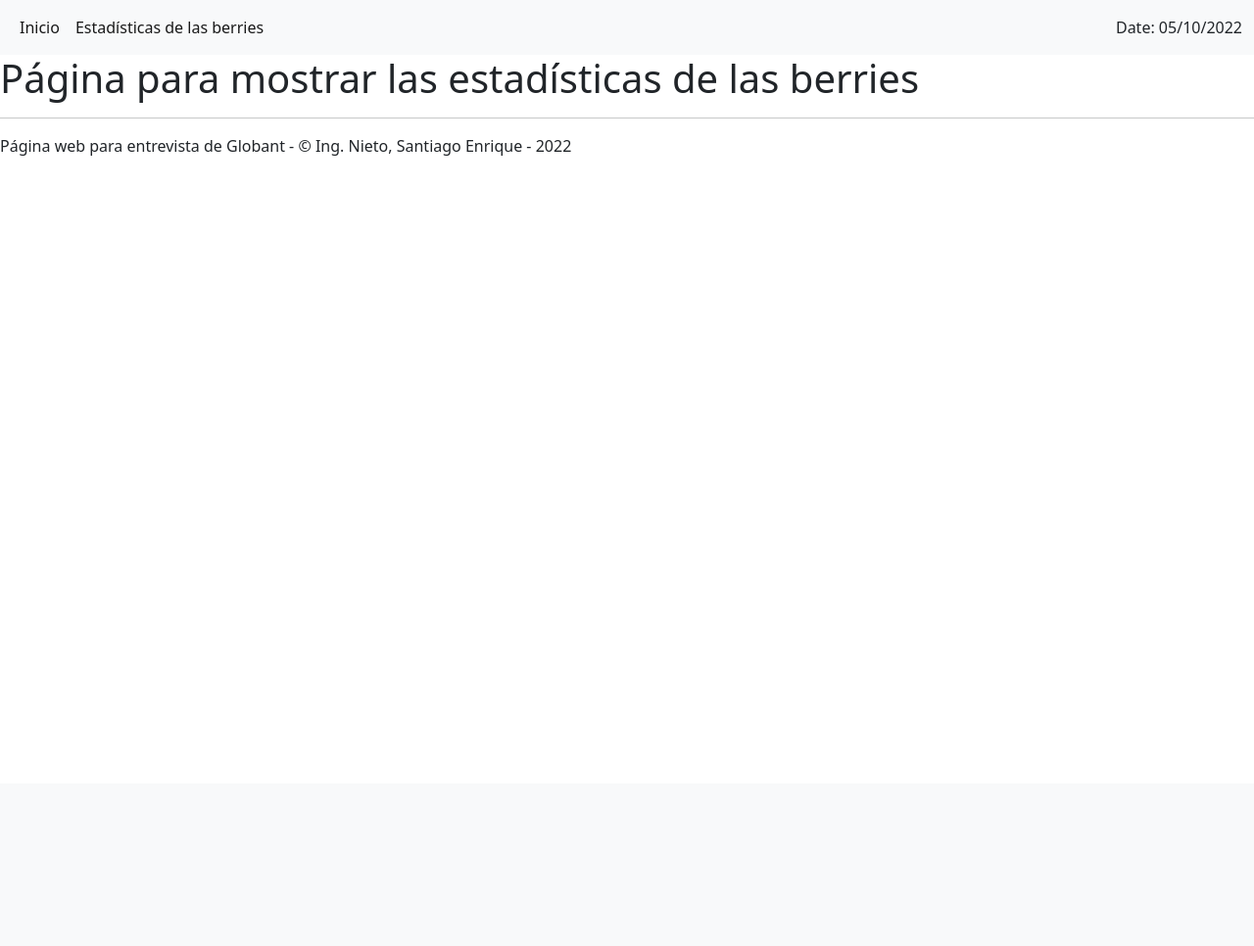
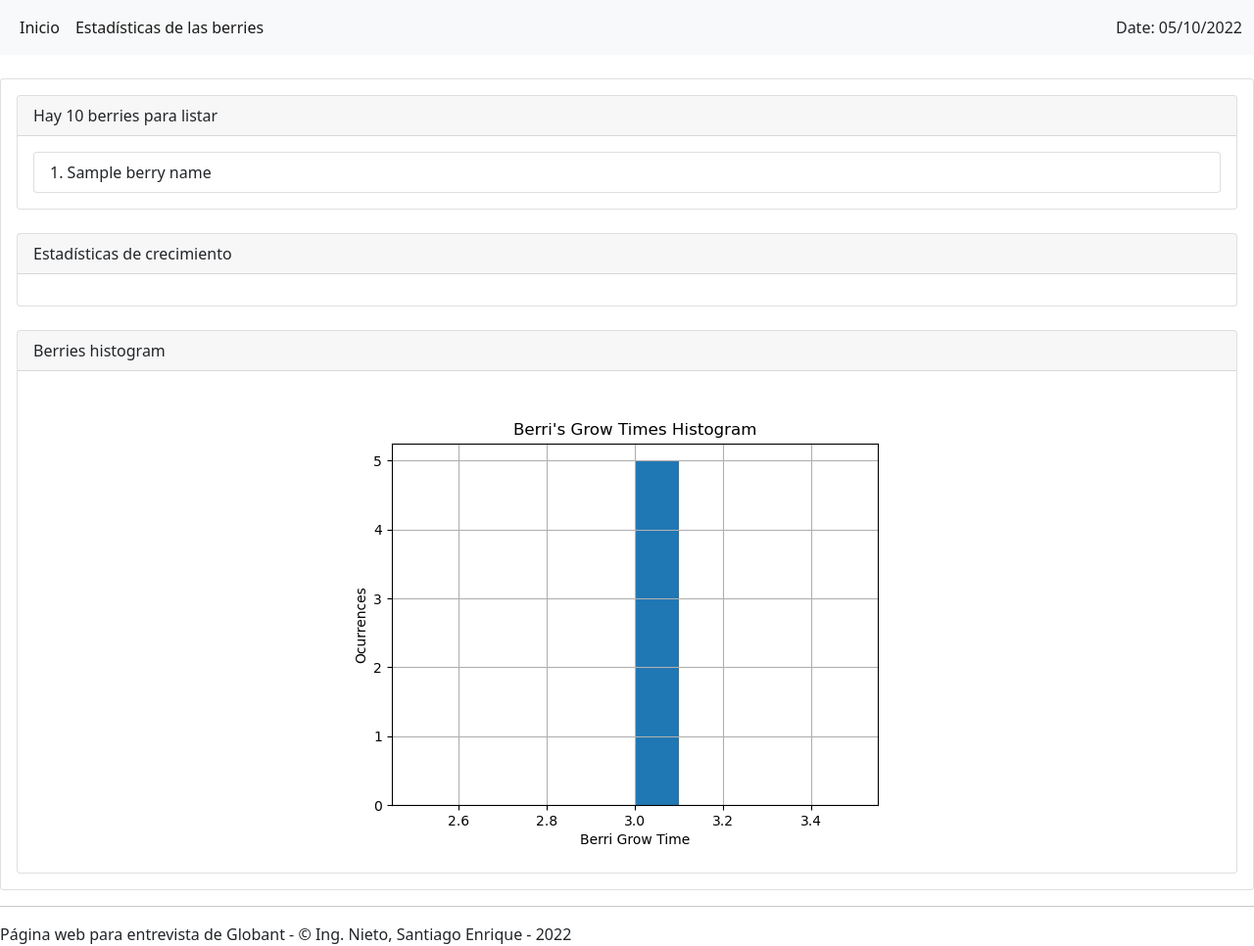
Before and after one commit to santinieto/pokeAPI_globant, a Django app: template globantWebsite/pokeAPI/templates/all_berry_stats.html in a window 1280 px wide. Shown: the whole page at 98% size. Before the commit the page ends 159 px from the top, so only its background shows below. Run offline with Django 4.2, Linux system fonts and the light colour scheme; the template is opened without the code that fills it: most values are stand-ins (such as "Sample title", 1, 10 or a date in 2020); some libraries are stand-ins or nearby versions.

Commit message:
Agregue la visualizacion de estadisticas y el histograma en el HTML

```diff
--- a/globantWebsite/pokeAPI/templates/all_berry_stats.html
+++ b/globantWebsite/pokeAPI/templates/all_berry_stats.html
@@ -1,4 +1,6 @@
 {% extends 'layout.html' %}
+
+{% load static %}
 
 {% block title %}
     {% if title %}
@@ -9,5 +11,66 @@
 {% endblock %}
 
 {% block content %}
-    <h1>Página para mostrar las estadísticas de las berries</h1>
+
+    <br>
+
+    <div class="d-flex justify-content-center">
+        <div class="card" style="width: 100rem;">
+            <div class="card-body">
+
+                <div class="card" style="width: auto;">
+                    <div class="card-header">
+                        Hay {{nberries}} berries para listar
+                    </div>
+                    <div class="card-body">
+                        <ul class="list-group list-group-light">
+                            {% for berry_name in berry_names %}
+                                <li class="list-group-item">{{forloop.counter}}. {{berry_name}}</li>
+                            {% endfor %}
+                        </ul>
+                    </div>
+                </div>
+
+                <br>
+
+                <div class="card" style="width: auto;">
+                    <div class="card-header">
+                        Estadísticas de crecimiento
+                    </div>
+                    <div class="card-body">
+                        <ul class="list-group list-group-light">
+                            {% for key, value in berries_dicc.items %}
+                                {% if key == 'min_growth_time' %}
+                                    <li class="list-group-item">{{forloop.counter}}. Mínimo: {{value}}</li>
+                                {% elif key == 'median_growth_time' %}
+                                    <li class="list-group-item">{{forloop.counter}}. Mediana: {{value}}</li>
+                                {% elif key == 'variance_growth_time' %}
+                                    <li class="list-group-item">{{forloop.counter}}. Varianza: {{value}}</li>
+                                {% elif key == 'mean_growth_time' %}
+                                    <li class="list-group-item">{{forloop.counter}}. Media: {{value}}</li>
+                                {% elif key == 'frequency_growth_time' %}
+                                    <li class="list-group-item">{{forloop.counter}}. Frecuencias: {{value}}</li>
+                                {% endif %}
+                            {% endfor %}
+                        </ul>
+                    </div>
+                </div>
+
+                <br>
+
+                <div class="card" style="width: auto;">
+                    <div class="card-header">
+                        Berries histogram
+                    </div>
+                    <div class="card-body">
+                        <div class="text-center">
+                            <img src="{% static 'img/berries_hist.png' %}" class="rounded">
+                        </div>
+                    </div>
+                </div>
+
+            </div>
+        </div>
+    </div>
+
 {% endblock %}
```
Also changed, not shown: globantWebsite/pokeAPI/pokeAPI_scripts/pokeAPI_scripts.py (added, +67 -0 lines), globantWebsite/pokeAPI/views.py (+31 -0 lines), globantWebsite/pokeAPI/pokeAPI_scripts/__init__.py (added), globantWebsite/pokeAPI/static/img/berries_hist.png (added).
